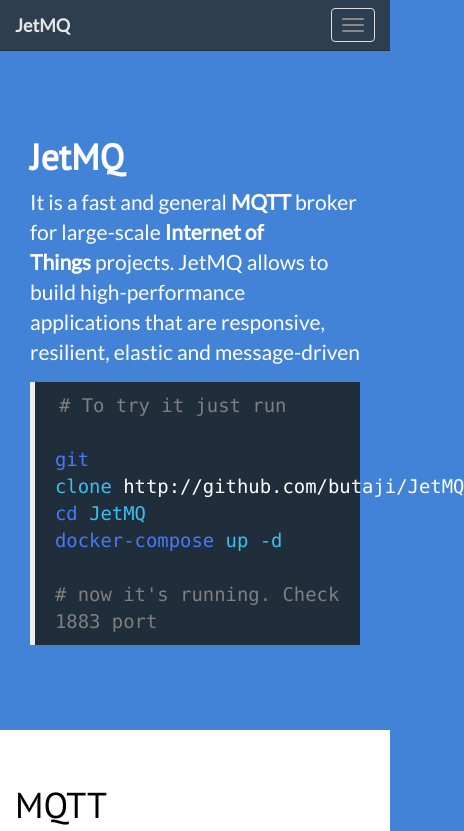
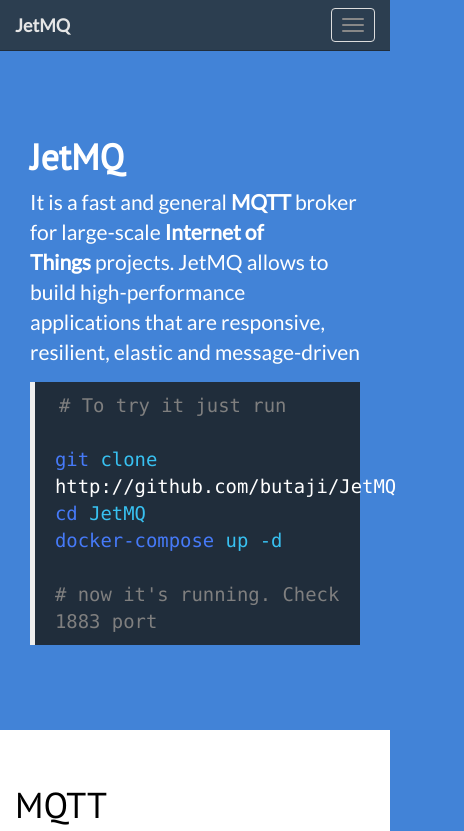
Before and after one commit to butaji/JetMQ, a website: page web/public/index.html in a window 390 px wide. Shown: the top 831 px of the page, 464 px wide, since content can reach past the window. Drawn offline with nearby package versions, Linux system fonts and the light colour scheme.

Commit message:
fixed web for mobile

```diff
--- a/web/public/index.html
+++ b/web/public/index.html
@@ -51,7 +51,8 @@
                     <br>
                     <br>
                     <span class="command">git</span>
-                    <span class="args">clone&nbsp;</span>http://github.com/butaji/JetMQ
+                    <span class="args">clone</span>
+                    http://github.com/butaji/JetMQ
                     <br>
                     <span class="command">cd</span>
                     <span class="args">JetMQ</span>
@@ -100,7 +101,9 @@
           <div class="col-sm-6">
             <h1>Development</h1>
             <p>Project currently in the development phase. You can join and make it better
-              on <a href="https://github.com/butaji/JetMQ">github.com</a></p>
+              on
+              <a href="https://github.com/butaji/JetMQ">github.com</a>
+            </p>
           </div>
           <div class="col-sm-6">
             <p class="text-info text-right">
@@ -127,12 +130,12 @@
     </footer>
     <script>
       (function(i,s,o,g,r,a,m){i['GoogleAnalyticsObject']=r;i[r]=i[r]||function(){
-        (i[r].q=i[r].q||[]).push(arguments)},i[r].l=1*new Date();a=s.createElement(o),
-      m=s.getElementsByTagName(o)[0];a.async=1;a.src=g;m.parentNode.insertBefore(a,m)
-      })(window,document,'script','//www.google-analytics.com/analytics.js','ga');
+                (i[r].q=i[r].q||[]).push(arguments)},i[r].l=1*new Date();a=s.createElement(o),
+              m=s.getElementsByTagName(o)[0];a.async=1;a.src=g;m.parentNode.insertBefore(a,m)
+              })(window,document,'script','//www.google-analytics.com/analytics.js','ga');
 
-      ga('create', 'UA-70134551-1', 'auto');
-      ga('send', 'pageview');
+              ga('create', 'UA-70134551-1', 'auto');
+              ga('send', 'pageview');
     </script>
 
 
```
